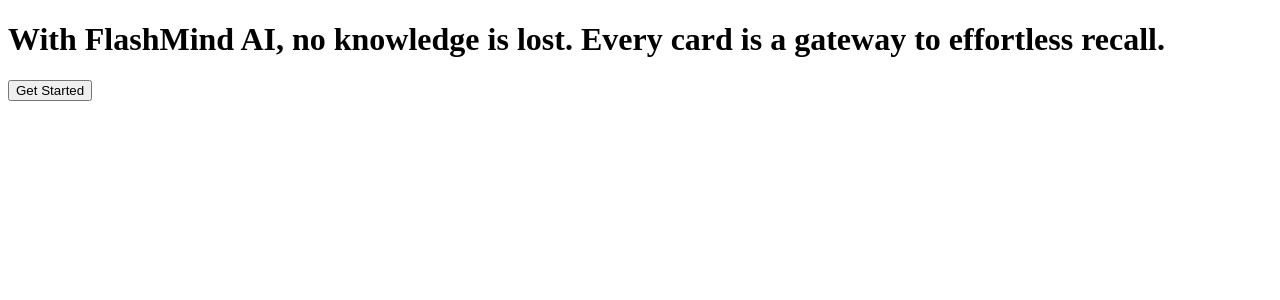
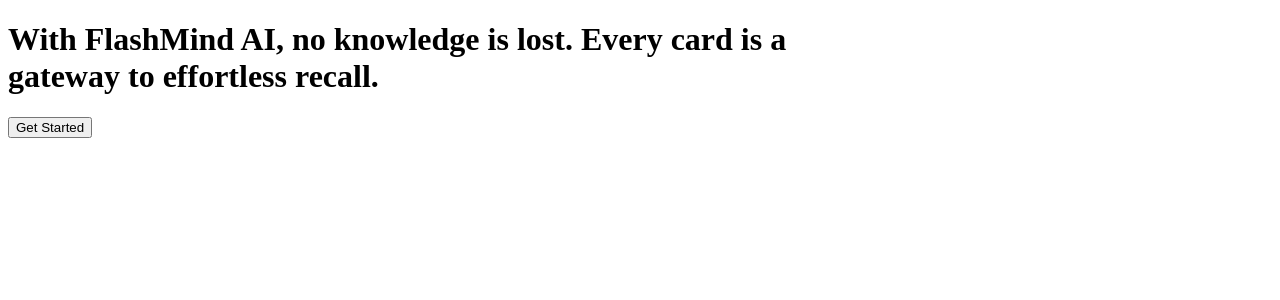
Before and after one commit to OmDwivedi1237/FlashMindAI, a Next.js app: page / in a window 1280 px wide. Shown: the top 300 px of the page. Built offline with nearby package versions, Linux system fonts and the light colour scheme.

Commit message:
Fixed padding as huge hydration issue

```diff
--- a/src/app/page.tsx
+++ b/src/app/page.tsx
@@ -5,7 +5,7 @@
 
 export default function Home() {
   return (
-    <HeroHighlight className="flex flex-col items-center justify-center">
+    <HeroHighlight className="flex flex-col items-center justify-center min-h-screen p-4">
       <motion.h1
         initial={{
           opacity: 0,
@@ -21,13 +21,15 @@
         }}
         className="text-8xl px-2 md:text-8xl lg:text-5xl font-bold text-neutral-700 dark:text-white max-w-4xl leading-relaxed lg:leading-snug text-center mx-auto"
       >
-        With FlashMind AI, no knowledge is lost. Every card
-        is a{"\n"}
-        <Highlight className="text-black dark:text-white">
-          gateway to effortless recall.
-        </Highlight>
+        With FlashMind AI, no knowledge is lost. Every card is a
+        <br />
+        <span className="block mt-4">
+          <Highlight className="text-black dark:text-white">
+            gateway to effortless recall.
+          </Highlight>
+        </span>
       </motion.h1>
-      <button className="shadow-[0_0_0_3px_#000000_inset] px-6 py-2 bg-transparent border border-black dark:border-white dark:text-white text-black rounded-lg font-bold transform hover:-translate-y-3 transition duration-400 mt-8">
+      <button className="shadow-[0_0_0_3px_#000000_inset] px-6 py-2 bg-transparent border border-black dark:border-white dark:text-white text-black rounded-lg font-bold transform hover:-translate-y-1 transition duration-400 mt-10">
         Get Started
       </button>
     </HeroHighlight>
```
